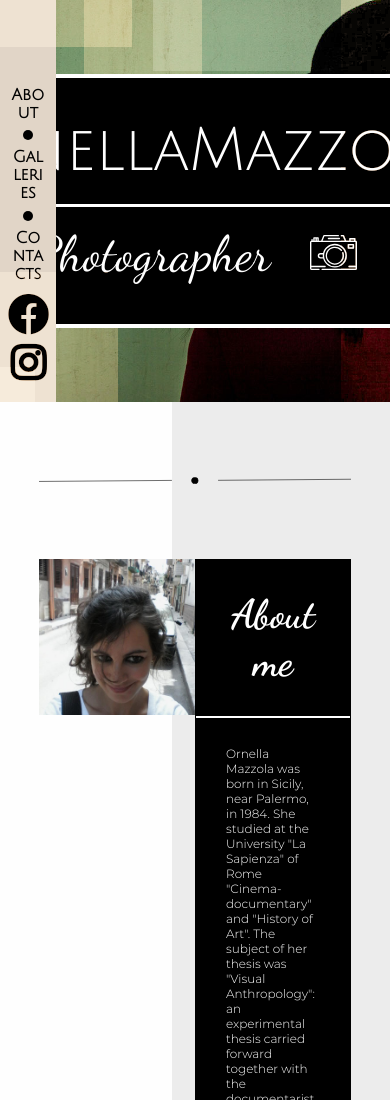
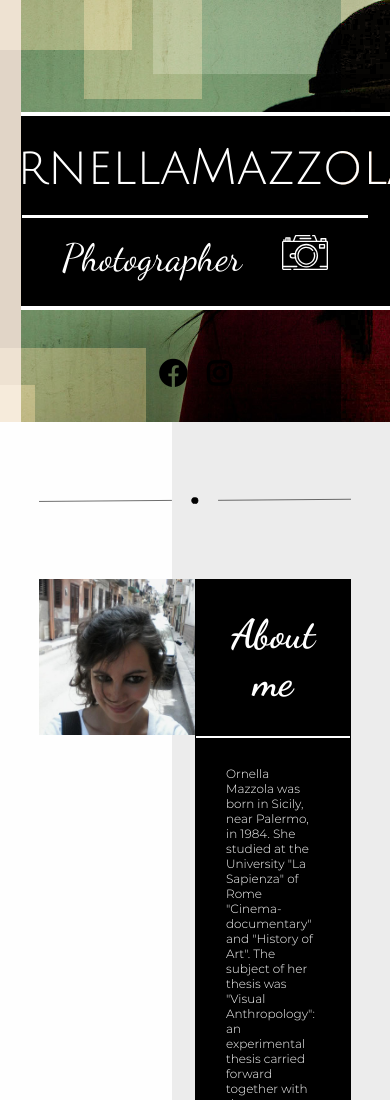
Before and after one commit to peppeconti/portfolio_fotografico, a plain HTML site: page index.html in a window 390 px wide. Shown: the top 1100 px of the page. Drawn offline with nearby package versions, Linux system fonts and the light colour scheme; a script that the page names is missing.

Commit message:
update responsive

```diff
--- a/style.css
+++ b/style.css
@@ -273,7 +273,7 @@ ul.social {
 }
 .fab {
     color: black;
-    font-size: 40px;
+    font-size: 36px;
 }
 main {
     position: relative;
@@ -560,11 +560,44 @@ footer {
 /* Setting for iPad Pro */
 
 @media screen and (max-width: 1024px) {
+    .rectangle_2 {
+        grid-column-end: 5;
+    }
+    nav {
+        grid-column-start: 1;
+        grid-column-end: 57;
+        grid-row-start: 30;
+        grid-row-end: 34;
+        display: flex;
+        justify-content: center;
+    }
+    .nav {
+        display: none;
+    }
+    nav ul.social {
+        flex-direction: row;
+        grid-column-start: none;
+        grid-column-end: none;
+        grid-row-start: none;
+        grid-row-end: none;
+        justify-content: center;
+        width: 100%;
+    }
+    nav ul.social li {
+        padding: 0px 10px;
+    }
+    @keyframes fadeIn_from_right_2 {
+        0% {transform: translateX(2.5s);}
+        100% {transform: translateX(0px);}
+    }
+}
+
+@media screen and (max-width: 1024px) and (orientation: portrait) {
     section {
         margin: 0px 10%;
     }
     header {
-        min-height: 45vh;
+        min-height: 50vh;
     }
     .title {
         padding: 20px;
@@ -595,13 +628,59 @@ footer {
         height: 1200px;
     }
     footer {
-      height: 25vh;
+        height: 25vh;
+    }
+    .fab {
+        font-size: 28px;
     }
 }
-
 /* Setting for iPad */
 
 @media screen and (max-width: 960px) {
-
-
+    header {
+        min-height: 50vh;
+    }
+    .rectangle_2 {
+        grid-column-end: 4;
+    }
+    .rectangle_5 {
+        grid-column-end: 22;
+        grid-row-start: 29;
+    }
+    .title {
+        padding: 5px;
+    }
+    .title h1 {
+        font-size: 50px;
+    }
+    .title h2 {
+        font-size: 38px;
+    }
+    nav {
+        grid-column-start: 1;
+        grid-column-end: 57;
+        grid-row-start: 30;
+        grid-row-end: 34;
+        display: flex;
+        justify-content: center;
+    }
+    .nav {
+        display: none;
+    }
+    nav ul.social {
+        flex-direction: row;
+        grid-column-start: none;
+        grid-column-end: none;
+        grid-row-start: none;
+        grid-row-end: none;
+        justify-content: center;
+        width: 100%;
+    }
+    nav ul.social li {
+        padding: 0px 10px;
+    }
+    @keyframes fadeIn_from_right_2 {
+        0% {transform: translateX(2.5s);}
+        100% {transform: translateX(0px);}
+    }
 }
```
